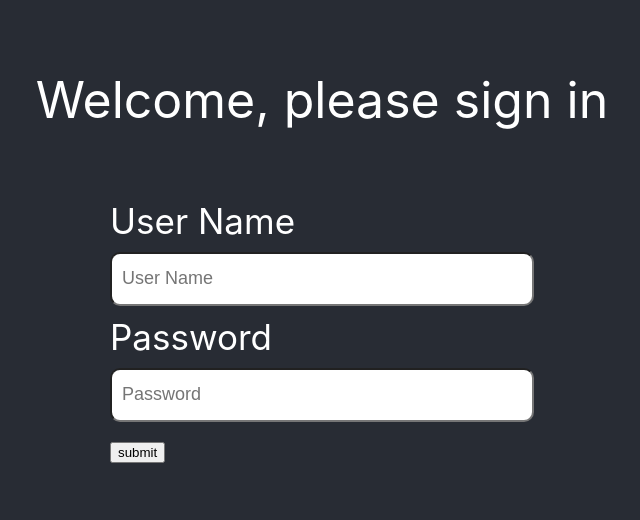
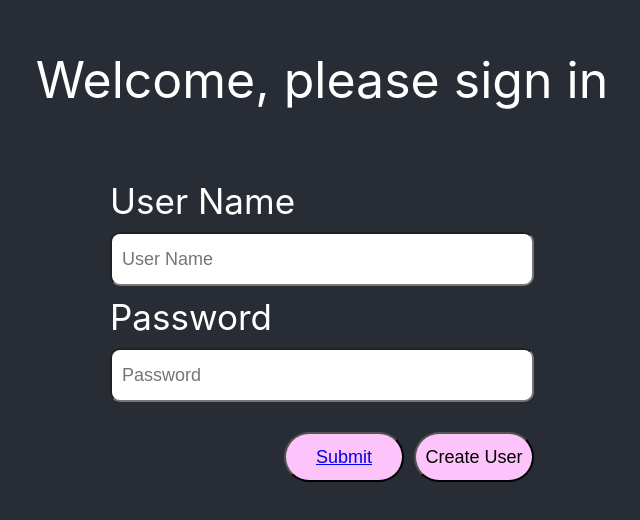
Before and after one commit to lucasmoratonieto/taskaspp, a React (Create React App) app in the folder frontend/: page /login in a window 1280 px wide. Shown: the part 114-634 px from the top of the page, without its empty margins (318-958 px from the left). Built offline with nearby package versions, Linux system fonts and the light colour scheme.

Commit message:
SubmitCreate

```diff
--- a/frontend/package.json
+++ b/frontend/package.json
@@ -12,6 +12,7 @@
     "express": "4.21.1",
     "react": "18.3.1",
     "react-dom": "18.3.1",
+    "react-router-dom": "6.27.0",
     "react-scripts": "5.0.1",
     "web-vitals": "2.1.4"
   },
--- a/frontend/src/index.js
+++ /dev/null
@@ -1,13 +0,0 @@
-import React from 'react';
-import ReactDOM from 'react-dom/client';
-import './index.css';
-import Login from './sections/Login';
-
-
-
-const root = ReactDOM.createRoot(document.getElementById('root'));
-root.render(
-  <React.StrictMode>
-    <Login/>
-  </React.StrictMode>
-);
--- /dev/null
+++ b/frontend/src/index.jsx
@@ -0,0 +1,25 @@
+import React from 'react';
+import ReactDOM from 'react-dom/client';
+import { BrowserRouter as Router, Routes, Route } from 'react-router-dom'
+import './index.css';
+import Login from './sections/Login';
+import Main from './sections/Main';
+
+
+
+const root = ReactDOM.createRoot(document.getElementById('root'));
+root.render(
+  <React.StrictMode>
+    <div>
+      <Router basename='/'>
+        <Routes>
+          <Route exact path ='/login'element={
+            <Login/>
+          }>
+          </Route>
+            <Route path='/' element={<Main/>}/>
+        </Routes>
+      </Router>
+    </div>
+  </React.StrictMode>
+);
--- a/frontend/src/sections/Login.jsx
+++ b/frontend/src/sections/Login.jsx
@@ -1,13 +1,13 @@
 import { useReducer, useRef } from 'react';
 import './login.css';
 
-function App() {
+function Login() {
 
   const userNameRef = useRef(null)
   const passwordRef = useRef(null)
 
   function submitInfo(e){
-    e.preventDefault()
+    // e.preventDefault()
     const userName = userNameRef.current.value
     const password = passwordRef.current.value
 
@@ -22,7 +22,7 @@ function App() {
     console.log(userCredentials)
 
     async function getHolaNode() {
-      const res = await fetch('http://localhost:3500/getData',
+      const res = await fetch('http://localhost:3500/submit',
         {
           method:'POST',
           headers:{
@@ -35,21 +35,65 @@ function App() {
       )
       const data = await res.json()
       console.log(data)
+      console.log('This is the ress: ', res.status)
+      if(res.status == 200){
+        const res = await fetch('http://localhost:3500/getData',
+          {
+            method:'GET'
+          }
+        )
+        const dataGet = await res.json()
+        console.log(dataGet)
+      }
+    }
+    getHolaNode()
+  }
+
+  function createUser(e){
+    // e.preventDefault()
+    const userName = userNameRef.current.value
+    const password = passwordRef.current.value
+
+    const userCredentials = {
+      "userName":"",
+      "userPassword":""
     }
 
+    userCredentials.userName = userName
+    userCredentials.userPassword = password
+
+    console.log(userCredentials)
+
+    async function getHolaNode() {
+      const res = await fetch('http://localhost:3500/createUser',
+        {
+          method:'POST',
+          headers:{
+             "Content-Type": 'application/json'
+          },
+          body:JSON.stringify({
+            user: userCredentials
+          })
+        }
+      )
+      const data = await res.json()
+      console.log(data)
+
+    }
     getHolaNode()
-
   }
 
-
-
-
+  function handleEnter(event) {
+    if(event.keyCode === 13 || event.wich === 13){
+      submitInfo()
+    }
+  }
   return (
     <div className="body">
       <label className='welcome-msg'>
         <span>Welcome, please sign in </span>
       </label>
-      <div className=''>
+      <div className='form'>
         <div className='user-pasword login-area'>
           <label className='login-text'>
             <span>User Name</span>
@@ -61,11 +105,16 @@ function App() {
           <label className='login-text'>
             <span>Password</span>
           </label>
-          <input className='text-area password' placeholder='Password' autoComplete='off' required ref={passwordRef}></input>
+          <input className='text-area password' placeholder='Password' autoComplete='off' required ref={passwordRef} onKeyUp={handleEnter} type='password'></input>
         </div>
-        <div>
-          <button className='button-submit' onClick={submitInfo}>
-            <span>submit</span>
+        <div className='button-area'>
+        <button className='button button-submit' onClick={submitInfo}>
+            <span>
+              <a href="./">Submit</a>
+              </span>
+          </button>
+          <button className='button button-create' onClick={createUser}>
+            <span>Create User</span>
           </button>
         </div>
       </div>
@@ -73,4 +122,4 @@ function App() {
   );
 }
 
-export default App;
+export default Login;
--- /dev/null
+++ b/frontend/src/sections/Main.jsx
@@ -0,0 +1,14 @@
+import { useReducer, useRef } from 'react';
+import './login.css';
+
+function Main() {
+
+
+  return (
+    <div>
+      Main part
+    </div>
+  );
+}
+
+export default Main;
--- a/frontend/src/sections/login.css
+++ b/frontend/src/sections/login.css
@@ -17,6 +17,12 @@
   text-align: center;
 }
 
+.form{
+  display: flex;
+  flex-direction: column;
+  align-items: end;
+}
+
 .login-text{
   font-size: 35px;
 }
@@ -25,7 +31,6 @@
   display: flex;
   flex-direction: column;
 }
-
 
 .text-area{
   resize: none;
@@ -37,3 +42,33 @@
   margin-top: 10px;
   margin-bottom: 10px;
 }
+
+.button-area{
+  display: flex;
+  gap: 10px;
+}
+.button{
+  position: relative;
+  left: 0px;
+  top: 0px;
+  width: 120px;
+  height: 50px;
+  font-size: large;
+  border-radius: 100px;
+  margin-top: 20px;
+  background-color:rgb(253, 195, 251);
+  transition: 600ms;
+
+
+
+}
+
+
+.button:hover{
+  /* position: relative; */
+  background-color: rgb(183, 251, 204);
+  box-shadow: 0px 0px 20px whitesmoke;
+  left: 5px;
+  top: -5px;
+
+}
```
Also changed, not shown: frontend/src/setupTests.js (deleted, +0 -5 lines), 2 other files (tests, documents, lock files or other folders).
